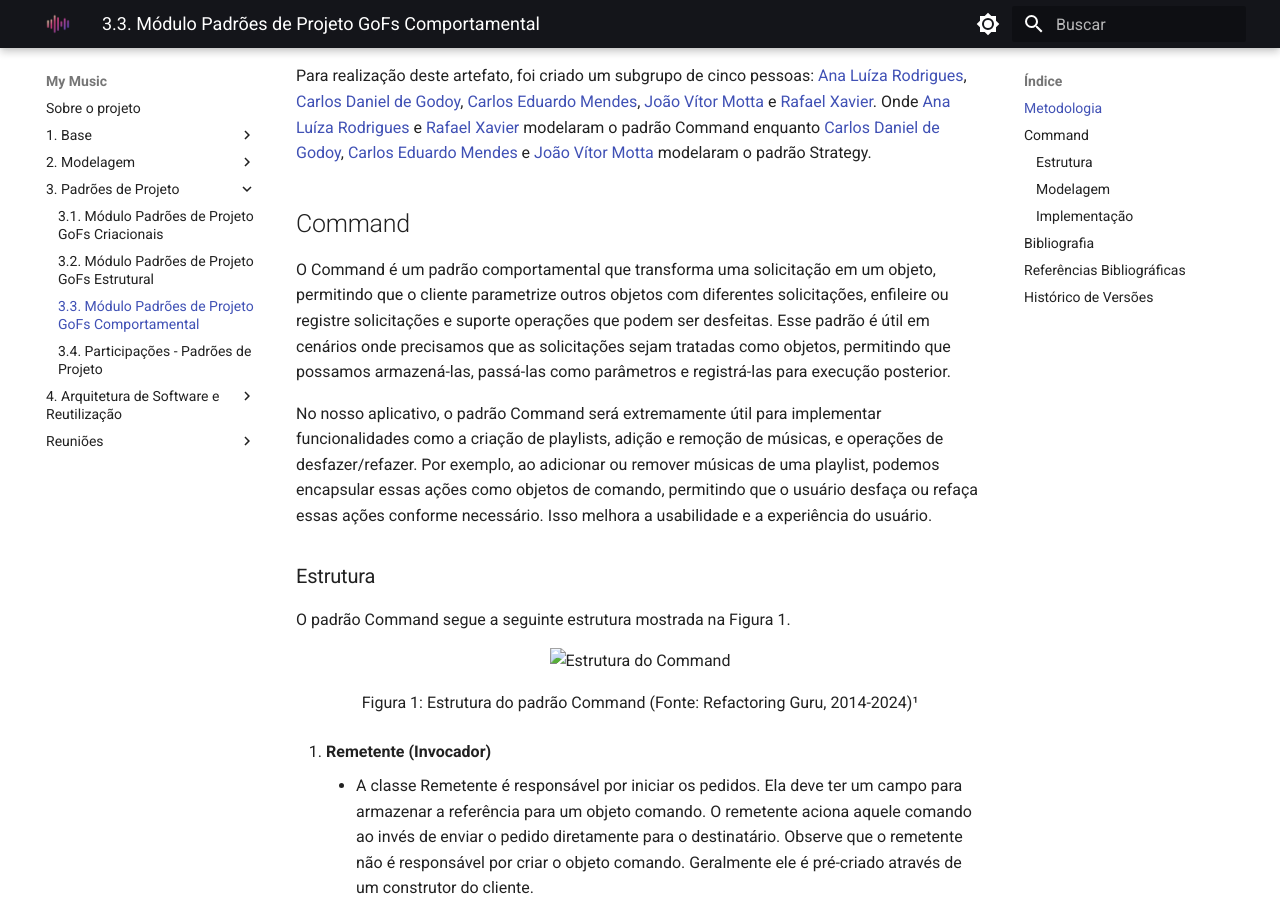
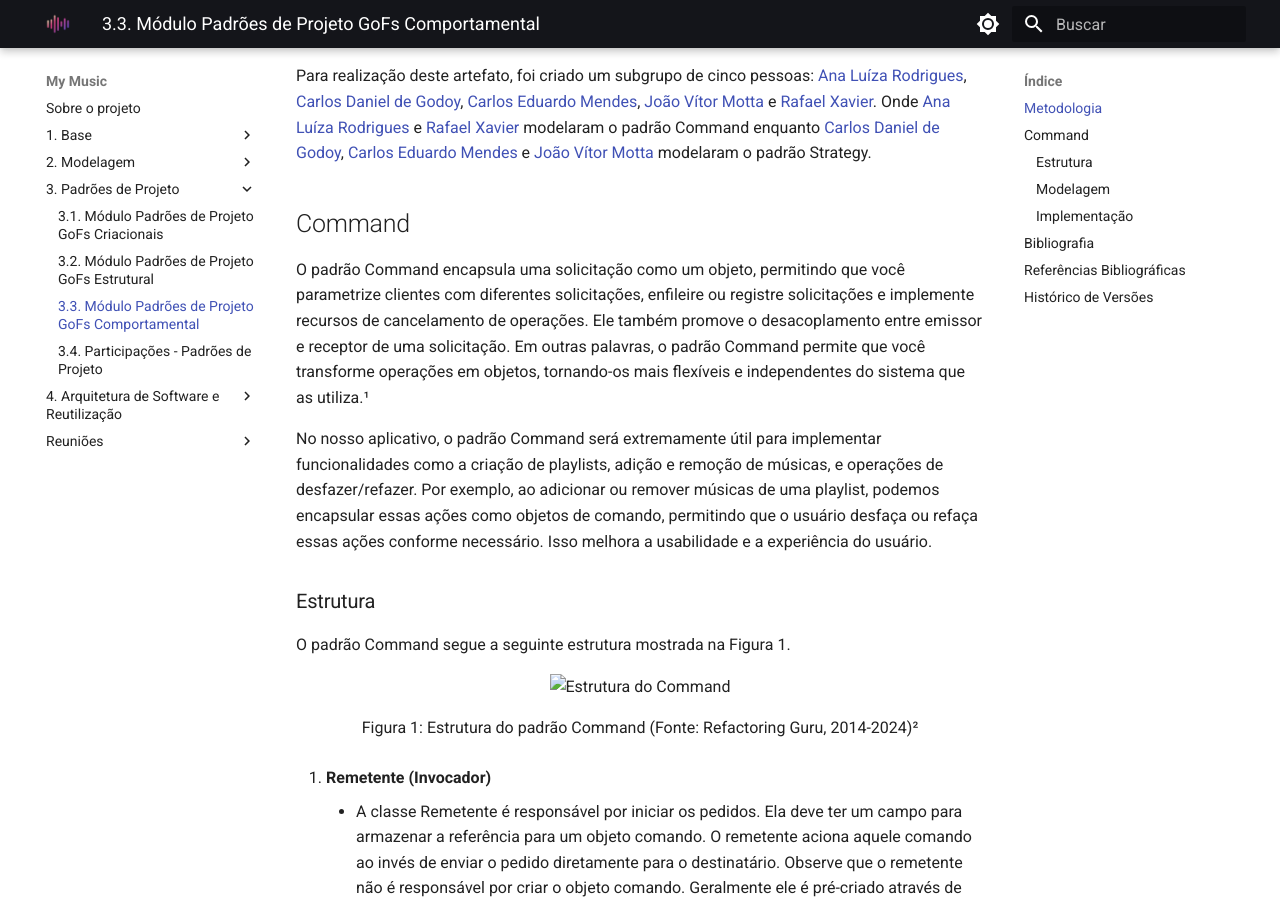
Before and after one commit to UnBArqDsw2024-1/2024.1_G2_My_Music, an MkDocs documentation site: the page built from docs/PadroesDeProjeto/GoFsComportamentais.md, in a window 1280 px wide and 900 px high, scrolled down 444 px. Built offline with MkDocs 1.6.1 and Material for MkDocs 9.7.7, drawn with Linux system fonts in a browser that asks for light colours; some of the changed text lies outside the part shown.

Commit message:
adicionando fonte na introdução e corrigindo caminho de arquivos
Co-authored-by: Rafael Xavier <rafaelxcana@gmail.com>

```diff
--- a/docs/PadroesDeProjeto/GoFsComportamentais.md
+++ b/docs/PadroesDeProjeto/GoFsComportamentais.md
@@ -8,7 +8,7 @@ Para realização deste artefato, foi criado um subgrupo de cinco pessoas: [Ana
 
 ##  Command
 
-O Command é um padrão comportamental que transforma uma solicitação em um objeto, permitindo que o cliente parametrize outros objetos com diferentes solicitações, enfileire ou registre solicitações e suporte operações que podem ser desfeitas. Esse padrão é útil em cenários onde precisamos que as solicitações sejam tratadas como objetos, permitindo que possamos armazená-las, passá-las como parâmetros e registrá-las para execução posterior.
+O padrão Command encapsula uma solicitação como um objeto, permitindo que você parametrize clientes com diferentes solicitações, enfileire ou registre solicitações e implemente recursos de cancelamento de operações. Ele também promove o desacoplamento entre emissor e receptor de uma solicitação. Em outras palavras, o padrão Command permite que você transforme operações em objetos, tornando-os mais flexíveis e independentes do sistema que as utiliza.¹
 
 No nosso aplicativo, o padrão Command será extremamente útil para implementar funcionalidades como a criação de playlists, adição e remoção de músicas, e operações de desfazer/refazer. Por exemplo, ao adicionar ou remover músicas de uma playlist, podemos encapsular essas ações como objetos de comando, permitindo que o usuário desfaça ou refaça essas ações conforme necessário. Isso melhora a usabilidade e a experiência do usuário.
 
@@ -18,7 +18,7 @@ O padrão Command segue a seguinte estrutura mostrada na Figura 1.
 
 <div style="text-align: center">
   <img src="../Assets/EstruturaCommand.png" alt="Estrutura do Command" title="Command" />
-  <p>Figura 1: Estrutura do padrão Command (Fonte: Refactoring Guru, 2014-2024)¹</p>
+  <p>Figura 1: Estrutura do padrão Command (Fonte: Refactoring Guru, 2014-2024)²</p>
 </div>
 
 1. **Remetente (Invocador)**
@@ -47,9 +47,11 @@ Para a modelagem do padrão Command, os integrantes se reuniram através de uma
   <p>Figura 2: Modelagem do padrão Command (Fonte: Ana Luíza e Rafael Xavier, 2024)</p>
 </div>
 
+No diagrama, podemos ver que a classe `Usuario` possui vários métodos que se encaixam no padrão desfazer e refazer, por esse motivo escolhemos o padrão Command para a classe `Usuario` no aplicativo. Essa abordagem serve para desacoplar o solicitante do executor, facilitando a implementação de funcionalidades desfazer e fazer. As ações do usuário, como reproduzir, criarPlaylist, e favoritar, são encapsuladas em comandos específicos, permitindo que o MusicController gerencie eficientemente a execução e a reversão dessas ações. Isso torna o sistema mais organizado.
+
 ### Implementação
 
-O desenvolvimento da implementação foi realizado em paralelo com a modelagem, sendo conduzido e dividido da mesma forma entre os membros da equipe. Esta implementação foi feita de forma colaborativa através da plataforma Discord, utilizando como referência o site [Dart Academy](https://dart.academy/creational-design-patterns-for-dart-and-flutter-factory-method/)², que possui exemplos de implementações em diversas linguagens de programação.
+O desenvolvimento da implementação foi realizado em paralelo com a modelagem, sendo conduzido e dividido da mesma forma entre os membros da equipe. Esta implementação foi feita de forma colaborativa através da plataforma Discord, utilizando como referência o site [Dart Academy](https://dart.academy/creational-design-patterns-for-dart-and-flutter-factory-method/)3, que possui exemplos de implementações em diversas linguagens de programação.
 
 Baseado na modelagem foram desenvolvidos os códigos de cada classe que podem ser visualizado nos códigos de 1 a 4. Os códigos foram feitos na linguagem Dart, escolhida pela equipe para o desenvolvimento do projeto. É importante ressaltar que esses são códigos simplificados e que vão ser desenvolvidos ao longo do projeto.
 
@@ -309,9 +311,11 @@ Código 4: Código das classes Concrete Command. (Fonte: Ana Luíza e Rafael Xav
 
 ## Referências Bibliográficas
 
-> ¹ Command. Refactoring Guru, 2014-2024. Disponível em: <https://refactoring.guru/pt-br/design-patterns/command/>. Acesso em: 24 de jul. de 2024.
+> ¹ ROZZA, Giovani.[sw design pattern] Command (Comando). DIO, 2023. Disponível em> <https://www.dio.me/articles/sw-design-pattern-command-comando>. Acesso em: 24 de jul. de 2024.
 
-> ² Creational Design Patterns for Dart and Flutter: Factory Method. Dart Academy, 2021. Disponível em: <https://dart.academy/creational-design-patterns-for-dart-and-flutter-factory-method/>. Acesso em: 24 de jul. de 2024.
+> ² Command. Refactoring Guru, 2014-2024. Disponível em: <https://refactoring.guru/pt-br/design-patterns/command/>. Acesso em: 24 de jul. de 2024.
+
+> ³ Creational Design Patterns for Dart and Flutter: Factory Method. Dart Academy, 2021. Disponível em: <https://dart.academy/creational-design-patterns-for-dart-and-flutter-factory-method/>. Acesso em: 24 de jul. de 2024.
 
 
 ## Histórico de Versões
@@ -320,3 +324,4 @@ Código 4: Código das classes Concrete Command. (Fonte: Ana Luíza e Rafael Xav
 | ------ | ---------- | ------------------------------------------------------- | ------------------------------ | --------- |
 | 1.0    | 24/07/2024 | Criação do documento e adicionando sobre Command |  [Ana Luíza Rodrigues](https://github.com/analuizargds) e [Rafael Xavier](https://github.com/rafaelxavierr) | [Lucas Alves Vilela](https://github.com/Lucas-AV), [Review](https://github.com/UnBArqDsw2024-1/2024.1_G2_My_Music/pull/67#pullrequestreview-2198004825) |
 | 1.1    | 24/07/2024 | Adição dos códigos do command |  [Ana Luíza Rodrigues](https://github.com/analuizargds) e [Rafael Xavier](https://github.com/rafaelxavierr) |   [Limirio Guimarães](https://github.com/LimirioGuimaraes), [link da revisão](https://github.com/UnBArqDsw2024-1/2024.1_G2_My_Music/pull/67#issuecomment-2249074364)   |
+| 1.2    | 24/07/2024 | Adição de fonte na introdução e correção do caminho das imagens  |  [Ana Luíza Rodrigues](https://github.com/analuizargds) e [Rafael Xavier](https://github.com/rafaelxavierr) |     |
```
